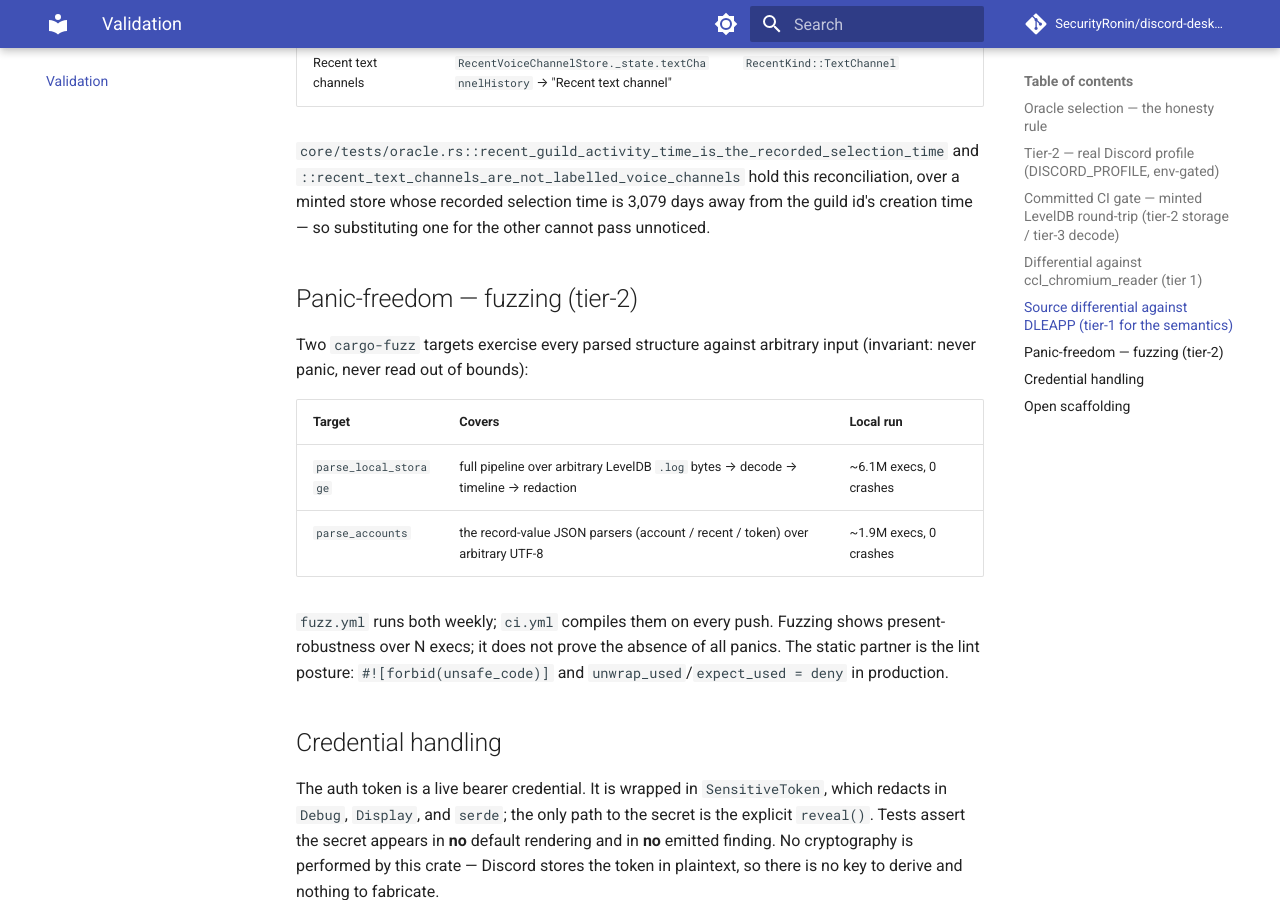
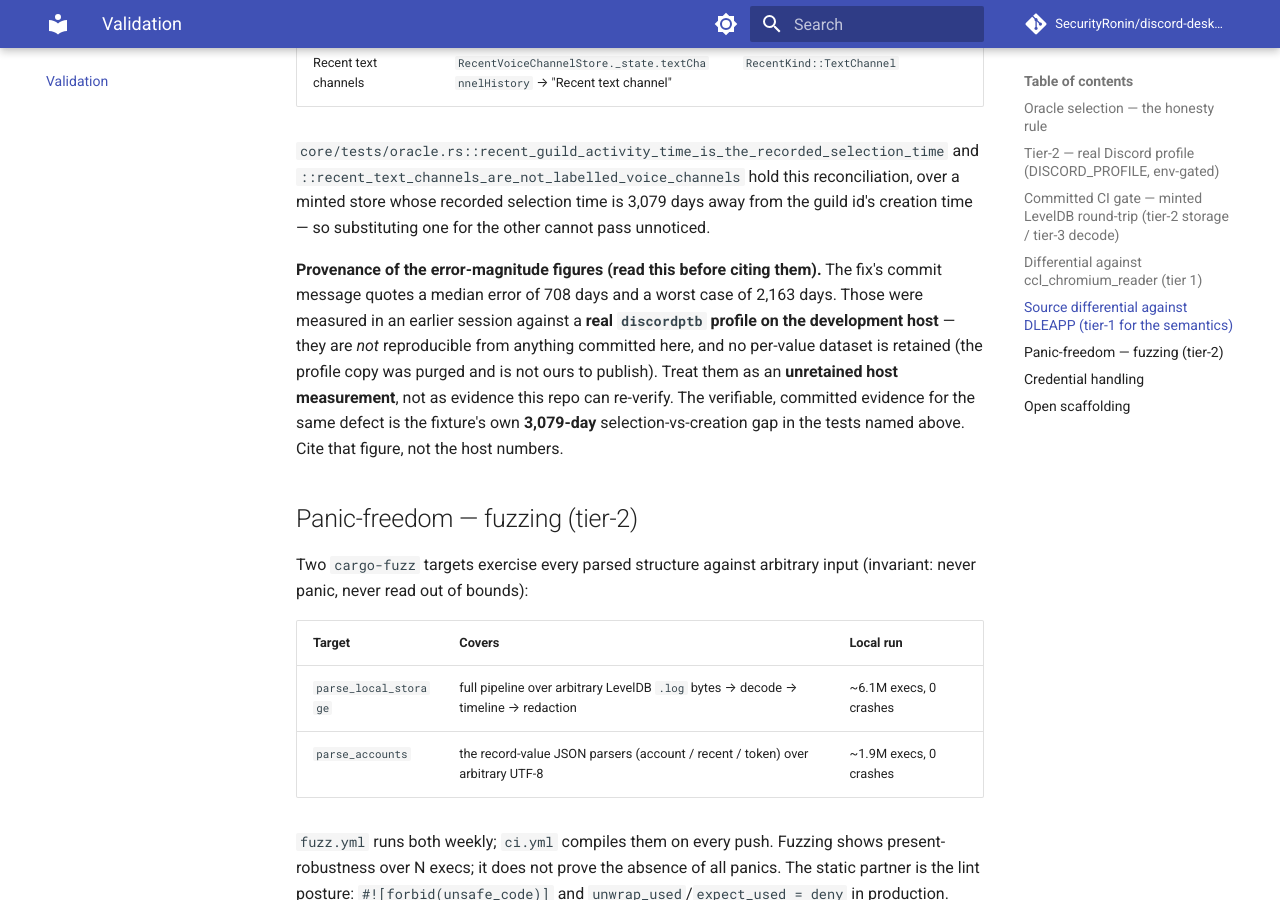
Before and after one commit to SecurityRonin/discord-desktop-forensic, an MkDocs documentation site: the page built from docs/validation.md, in a window 1280 px wide and 900 px high, scrolled down 3860 px. Built offline with MkDocs 1.6.1 and Material for MkDocs 9.7.7, drawn with Linux system fonts in a browser that asks for light colours; comment, search, counter and statistics services are not loaded.

Commit message:
fix(channel)!: mark RecentKind/RecentChannel non_exhaustive; source the error figures
Two corrections to the selection-time fix in eeff222:

1. SEMVER. discord-desktop-core 0.1.0 is already published, and eeff222 added a
   variant to `RecentKind` and a field to `RecentChannel` — both public and NOT
   non_exhaustive, so a downstream exhaustive match or struct literal breaks. That
   is a breaking change mis-typed as a patch. Marking both non_exhaustive is
   itself breaking, so it is done HERE, in the same breaking release: one 0.2.0
   now buys additive freedom for every future variant/field.

2. EVIDENCE PROVENANCE. eeff222's message quotes "median 708 days / worst 2,163
   days" as measured, but those figures came from a real host profile in an
   earlier session, are not reproducible from committed bytes, and no dataset was
   retained — while the same commit family states no real user data was read.
   docs/validation.md now records that honestly and points readers at the
   committed, verifiable 3,079-day fixture gap instead.

BREAKING CHANGE: `RecentKind` and `RecentChannel` are now `#[non_exhaustive]`;
downstream exhaustive matches and struct literals must be updated.

Co-Authored-By: Claude Opus 4.8 <noreply@anthropic.com>

```diff
--- a/docs/validation.md
+++ b/docs/validation.md
@@ -155,6 +155,16 @@ reconciliation, over a minted store whose recorded selection time is 3,079 days
 away from the guild id's creation time — so substituting one for the other cannot
 pass unnoticed.
 
+**Provenance of the error-magnitude figures (read this before citing them).** The
+fix's commit message quotes a median error of 708 days and a worst case of 2,163
+days. Those were measured in an earlier session against a **real `discordptb`
+profile on the development host** — they are *not* reproducible from anything
+committed here, and no per-value dataset is retained (the profile copy was purged
+and is not ours to publish). Treat them as an **unretained host measurement**, not
+as evidence this repo can re-verify. The verifiable, committed evidence for the
+same defect is the fixture's own **3,079-day** selection-vs-creation gap in the
+tests named above. Cite that figure, not the host numbers.
+
 ## Panic-freedom — fuzzing (tier-2)
 
 Two `cargo-fuzz` targets exercise every parsed structure against arbitrary input
```
Also changed, not shown: 1 other file.
